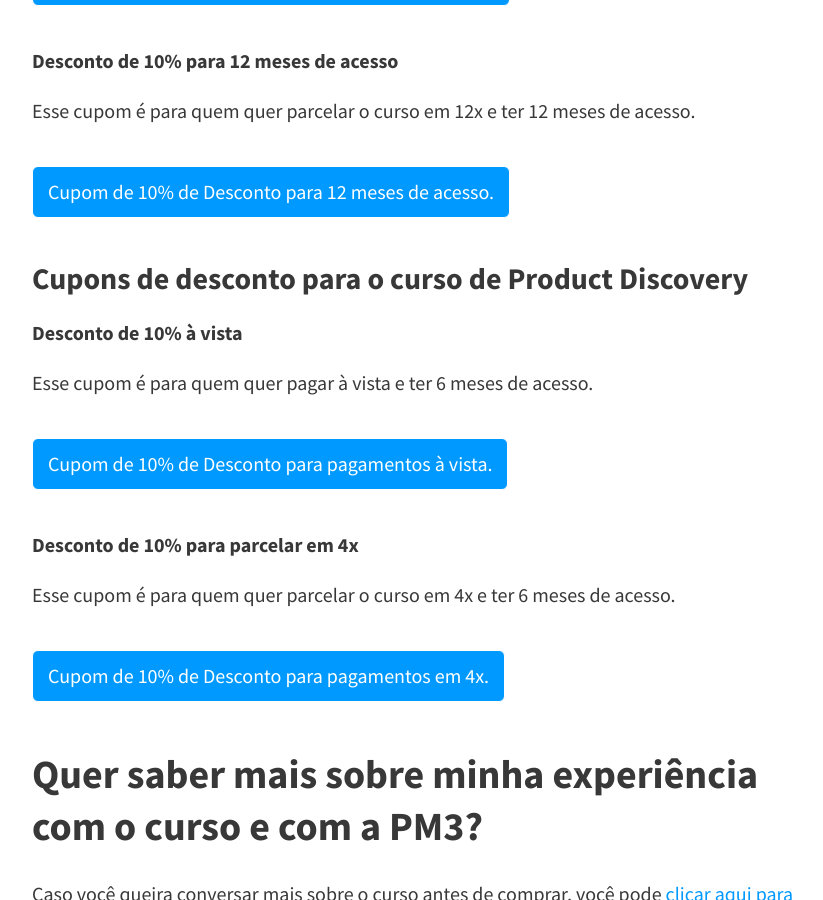
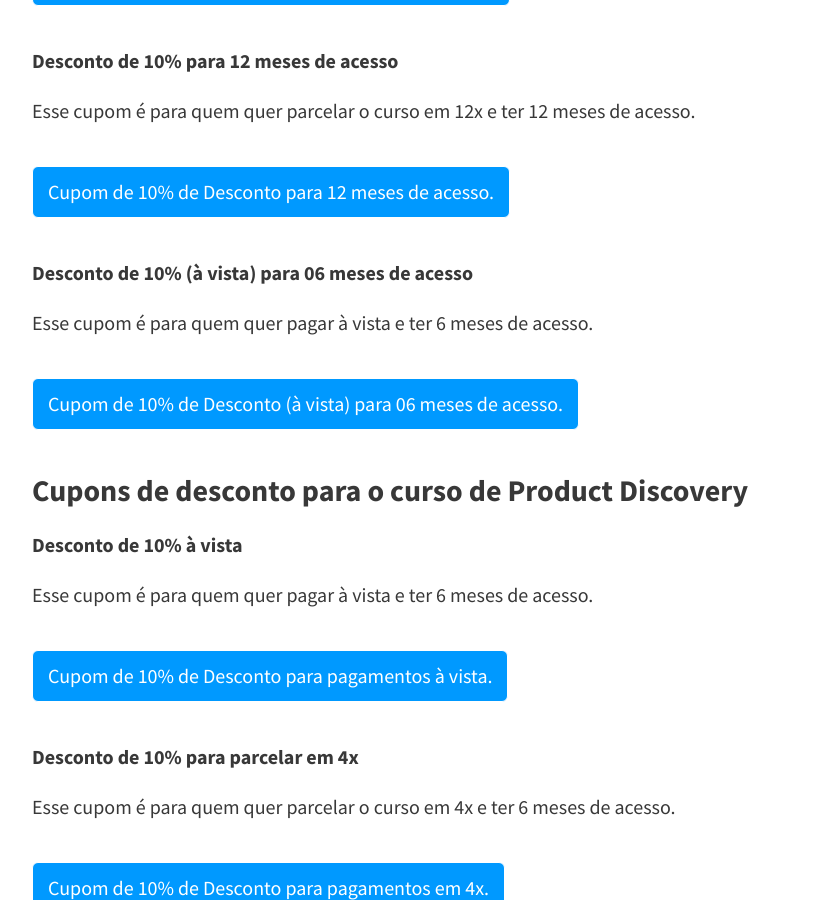
Before and after one commit to felipecbarbosa/felipecbarbosa.github.io, a Jekyll site: the page built from desconto-curso-pm3.md, in a window 1280 px wide and 900 px high, scrolled down 2661 px. Shown: the whole window, without its empty margins (224-1047 px from the left). Built offline with Jekyll 4.4.1, drawn with Linux system fonts in a browser that asks for light colours; nearby versions of some CDN libraries; comment, search, counter and statistics services are not loaded.

Commit message:
Added new link Curso PM a vista

```diff
--- a/desconto-curso-pm3.md
+++ b/desconto-curso-pm3.md
@@ -72,6 +72,12 @@ Esse cupom é para quem quer parcelar o curso em 12x e ter 12 meses de acesso.
 
 <a class="button" style="color: #ffffff; background-color: #0099ff;" href="https://www.cursospm3.com.br/a/24974/BY7VEvg8" onclick="analytics.track('clicked-desconto-doze-meses')" target="_blank">Cupom de 10% de Desconto para 12 meses de acesso.</a>
 
+**Desconto de 10% (à vista) para 06 meses de acesso**
+
+Esse cupom é para quem quer pagar à vista e ter 6 meses de acesso.
+
+<a class="button" style="color: #ffffff; background-color: #0099ff;" href="https://www.cursospm3.com.br/a/33924/BY7VEvg8" onclick="analytics.track('clicked-desconto-a-vista')" target="_blank">Cupom de 10% de Desconto (à vista) para 06 meses de acesso.</a>
+
 <h3 id="desconto-discovery">Cupons de desconto para o curso de Product Discovery</h3>
 
 **Desconto de 10% à vista**
```
